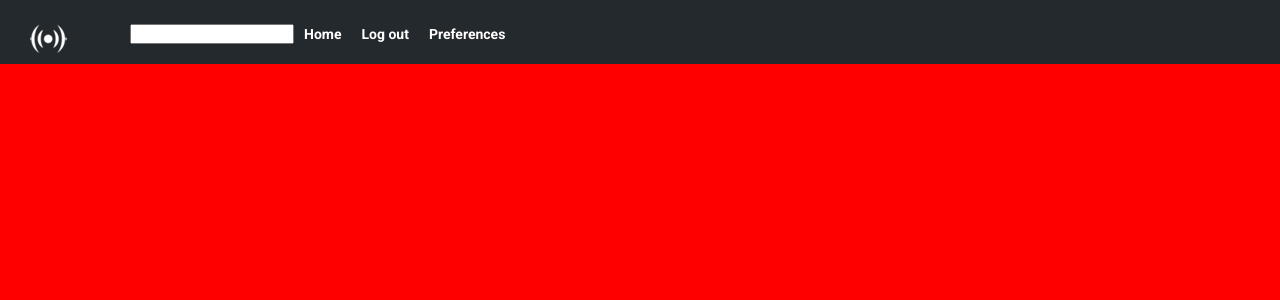
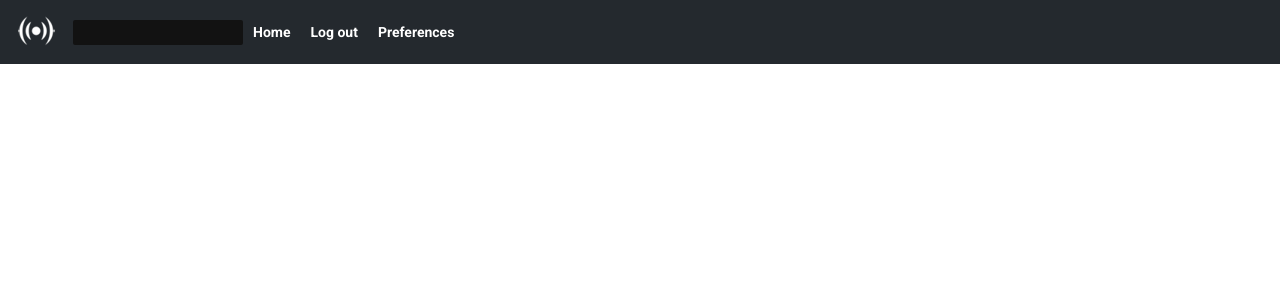
Before and after one commit to bbzitopirulito/streamers, a React (Create React App) app: page /feed in a window 1280 px wide. Shown: the top 300 px of the page. Built offline with nearby package versions, Linux system fonts and the light colour scheme.

Commit message:
applying css flexbox in the menu and organizing the preferences screen

```diff
--- a/src/components/Navmenu/index.js
+++ b/src/components/Navmenu/index.js
@@ -9,8 +9,6 @@ import './styles.css';
 
 const Navmenu = () => (
     <Nav className="menu">
-        <div className="allmenu">
-            <div className="nonmenu">
         <div className="liveicon">
             <img src={liveIcon}  />
         </div>
@@ -18,9 +16,6 @@ const Navmenu = () => (
         <div className="searchmenu">
             <input type="text" name="searchmenu" id="searchmenu"/>
         </div>
-            </div>
-
-            <div className="menuitems">
         <div className="menuitem">
             <Link to="/feed">Home</Link>
         </div>
@@ -30,8 +25,8 @@ const Navmenu = () => (
         <div className="menuitem">
             <Link to="/preferences">Preferences</Link>
         </div>
-            </div>
-        </div>
+
+
     </Nav>
 );
 
--- a/src/components/Navmenu/styles.css
+++ b/src/components/Navmenu/styles.css
@@ -1,39 +1,34 @@
-.menu > .allmenu > .menuitems > .menuitem {
-    padding:10px;
-    display: inline-block;
+.menu {
+    display: inline-flex;
+    align-items: center;
 }
 
-.menu > .allmenu > .menuitems {
-    display: inline-block;
-    padding-top:16px;
+.menu > .liveicon {
+    margin-left: 18px;
 }
 
-.menu > .allmenu > .menuitems > .menuitem > a {
+.menu > .searchmenu {
+    margin-left: 18px;
+}
+
+.menu > .searchmenu > input {
+    width:100%;
+    border: 1px;
+    border-radius: 2px;
+    height: 25px;
+    padding: 0 5px;
+    font-size: 14px;
+    background-color:#121212;
+    color: #FFF;
+
+}
+
+.menu > .menuitem {
+    padding:10px;
+}
+
+.menu > .menuitem > a {
     font-weight: bold;
     font-size: 14px;
 }
-
-.menu > .allmenu > .nonmenu > .liveicon {
-    position: absolute;
-    display: inline-block;
-    padding-right: 12px;
-}
-
-.menu > .allmenu {
-    margin-left:30px;
-    height: 100px;
-}
-
-.menu > .allmenu > .nonmenu > .searchmenu {
-    display: inline-block;
-    margin-left: 100px;
-}
-
-.menu > .allmenu > .nonmenu {
-    display: inline-block;
-}
-
-
-body {
-    background-color:#f00;
-}
+/* search about  svg */
--- a/src/pages/Preferences/index.js
+++ b/src/pages/Preferences/index.js
@@ -7,6 +7,14 @@ export default function Preferences() {
         <>
             <div className="preferenceswrapper">
                 <Navmenu/>
+                <div className="painel">
+                    <div className="paineloptions">
+
+                    </div>
+                    <div className="painelscreen">
+
+                    </div>
+                </div>
 
             </div>
         </>
--- a/src/pages/SignUp/index.js
+++ b/src/pages/SignUp/index.js
@@ -32,7 +32,6 @@ export default function SingUp({ history }) {
                             <input
                                 type="email"
                                 id="email"
-                                // placeholder="E-mail"
                                 value={email}
                                 onChange={event => setEmail(event.target.value)}
                             />
@@ -40,7 +39,6 @@ export default function SingUp({ history }) {
                             <input
                                 type="text"
                                 id="username"
-                                // placeholder="Username"
                                 value={username}
                                 onChange={event => setUsername(event.target.value)}
                             />
@@ -48,7 +46,6 @@ export default function SingUp({ history }) {
                             <input
                                 type="password"
                                 id="password"
-                                // placeholder="Password"
                                 value={password}
                                 onChange={event => setPassword(event.target.value)}
                             />
```
Lines whose indentation alone changed are shown as unchanged.
